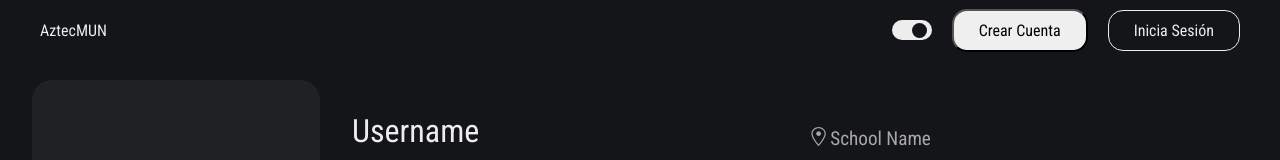
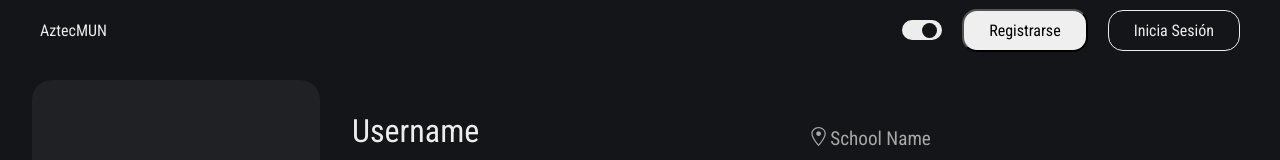
Before and after one commit to aztecmun/aztecmun-2021, a Next.js app: page /profile in a window 1280 px wide. Shown: the top 160 px of the page. Built offline with nearby package versions, Linux system fonts and the light colour scheme.

Commit message:
fix routing

```diff
--- a/components/menu/index.js
+++ b/components/menu/index.js
@@ -5,7 +5,7 @@ import Link from 'next/link'
 // Local components imports
 import Scrollbar from '../scrollbar'
 
-//Libraries imports
+// Libraries imports
 import { motion } from 'framer-motion'
 
 // Styles
@@ -26,14 +26,14 @@ export default function index() {
           <motion.div
             className="handle"
             layout
-            transition={spring}>
-          </motion.div>
+            transition={spring}
+          ></motion.div>
         </Switch>
 
-        <Link href="/login/signup">
-          <button>Crear Cuenta</button>
+        <Link href="/signup">
+          <button>Registrarse</button>
         </Link>
-        <Link href="/login/login">
+        <Link href="/login">
           <button className="ghost">Inicia Sesión</button>
         </Link>
 
@@ -44,7 +44,7 @@ export default function index() {
 }
 
 const spring = {
-  type: "spring",
+  type: 'spring',
   stiffness: 700,
-  damping: 30
+  damping: 30,
 }
--- a/pages/_app.js
+++ b/pages/_app.js
@@ -1,7 +1,7 @@
 // React import
 import React from 'react'
 
-//Local components import
+// Local components import
 import Layout from '../components/layout'
 
 // Global Styles import
```
Also changed, not shown: components/layout/index.js (+4 -4 lines), pages/profile/index.js (+20 -7 lines), pages/signup/index.js (renamed from pages/login/signup.js, +2 -5 lines), pages/login/index.js (renamed from pages/login/login.js).
